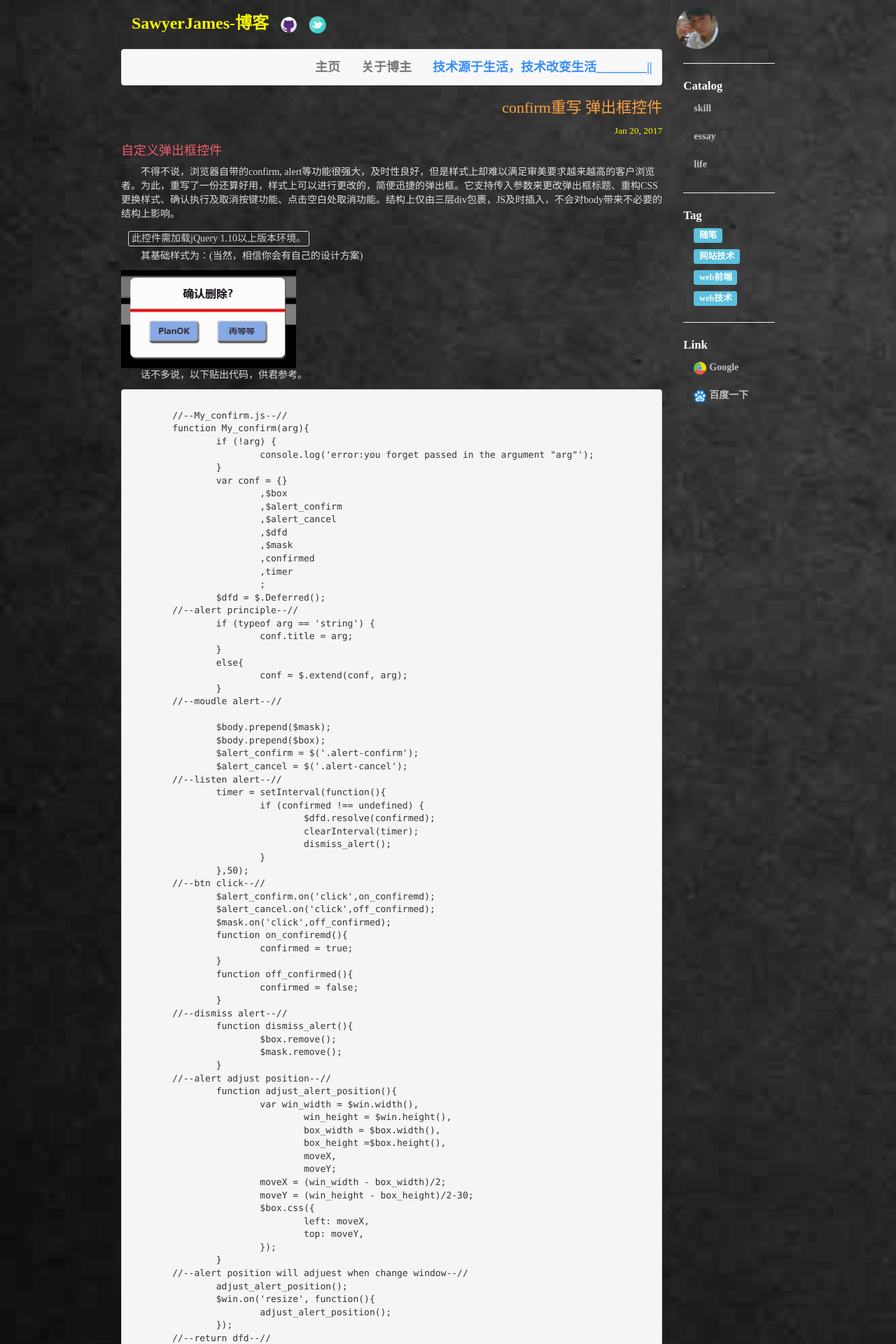
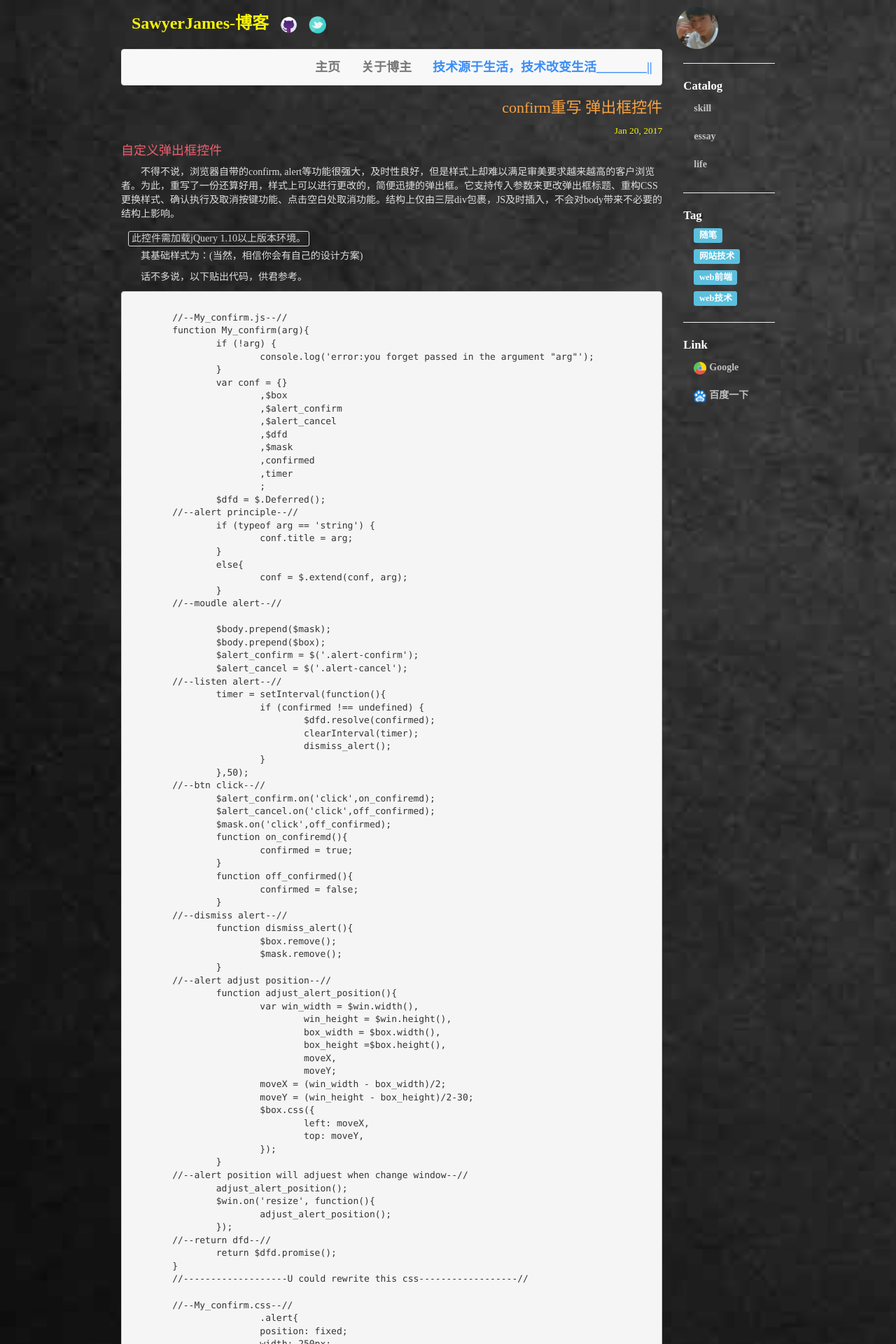
Before and after one commit to SawyerJames/blog, a Jekyll site: the page built from _posts/2017-01-20-confirm重写控件.html, in a window 1280 px wide. Shown: the top 1920 px of the page at 70% size. Built offline with Jekyll 4.4.1, drawn with Linux system fonts in a browser that asks for light colours.

Commit message:
update post err

```diff
--- a/_posts/2017-01-20-confirm重写控件.html
+++ b/_posts/2017-01-20-confirm重写控件.html
@@ -8,7 +8,6 @@ tags: web技术
 <p>不得不说，浏览器自带的confirm, alert等功能很强大，及时性良好，但是样式上却难以满足审美要求越来越高的客户浏览者。为此，重写了一份还算好用，样式上可以进行更改的，简便迅捷的弹出框。它支持传入参数来更改弹出框标题、重构CSS更换样式、确认执行及取消按键功能、点击空白处取消功能。结构上仅由三层div包裹，JS及时插入，不会对body带来不必要的结构上影响。</p>
 <txt>此控件需加载jQuery 1.10以上版本环境。</txt>
 <p>其基础样式为：(当然，相信你会有自己的设计方案)</p>
-<img src="{{ site.url }}images/alert.jpg" class="img" alt="alert.jpg" />
 <p>话不多说，以下贴出代码，供君参考。</p>
 <pre><code>
 	//--My_confirm.js--//
--- a/_posts/2017-01-27-又一年.html
+++ b/_posts/2017-01-27-又一年.html
@@ -18,5 +18,5 @@ tags: 随笔
 <p>年三十，家人，都在。春晚，却早都不再有赵本山。</p>
 <p>年三十，仿佛，就是星期五。</p>
 <p>年三十，一月，二十七日</p>
-<img src="{{ site.url }}images/2017.jpg" alt="年三十">
+<img src="{{ site.url }}images/年.jpg" alt="年.jpg" />
 <p>{{ page.date | date_to_string}}&nbsp&nbsp&nbsp&nbsp&nbsp@SawyerJames-转载请表明出处</p>
```
Also changed, not shown: images/年.jpg (renamed from images/2017.jpg).
